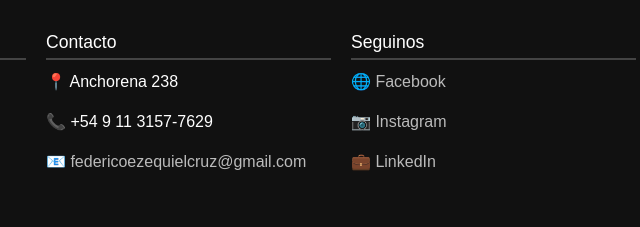
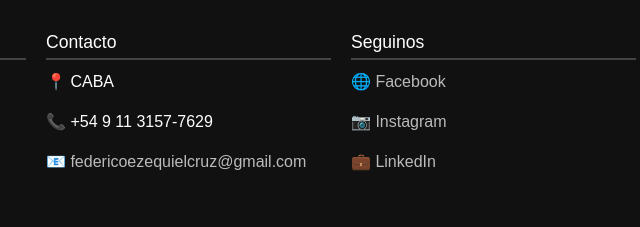
Before and after one commit to FedericoCruzUK/Pagina-Web-Coderhouse, a plain HTML site: page pages/sobremi.html in a window 1280 px wide. Shown: the part 1328-1555 px from the top of the page, 299-939 px from the left. Drawn offline with nearby package versions, Linux system fonts and the light colour scheme.

Commit message:
Update sobremi.html

```diff
--- a/pages/sobremi.html
+++ b/pages/sobremi.html
@@ -73,7 +73,7 @@
 
                 <div class="footer-contact">
                     <h4>Contacto</h4>
-                    <p>📍 Anchorena 238</p>
+                    <p>📍 CABA</p>
                     <p>📞 +54 9 11 3157-7629</p>
                     <p><a href="https://mail.google.com/mail/?view=cm&fs=1&to=federicoezequielcruz@gmail.com" target="_blank">📧 federicoezequielcruz@gmail.com</a></p>
                 </div>
@@ -94,4 +94,5 @@
         <script src="/js/section.js"></script>
 
     </body>
+
 </html>
```
